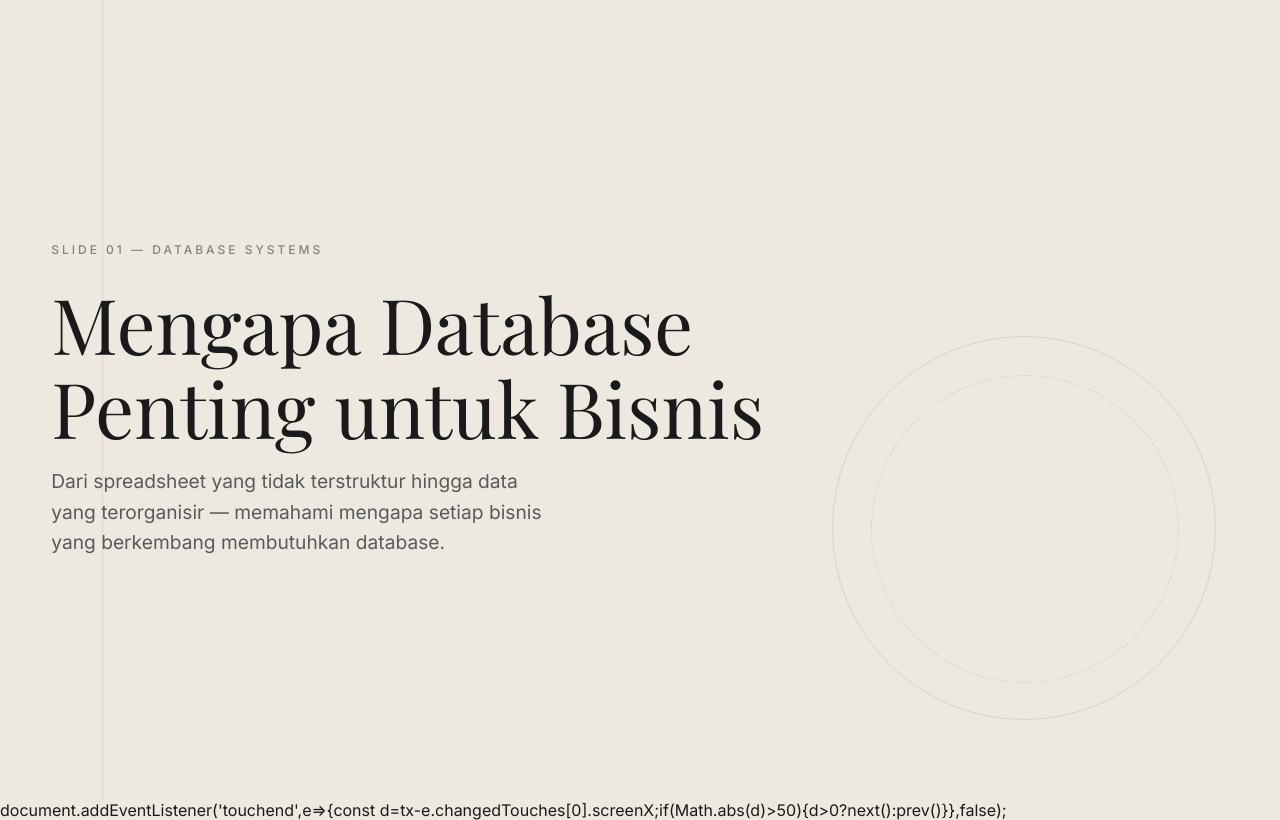
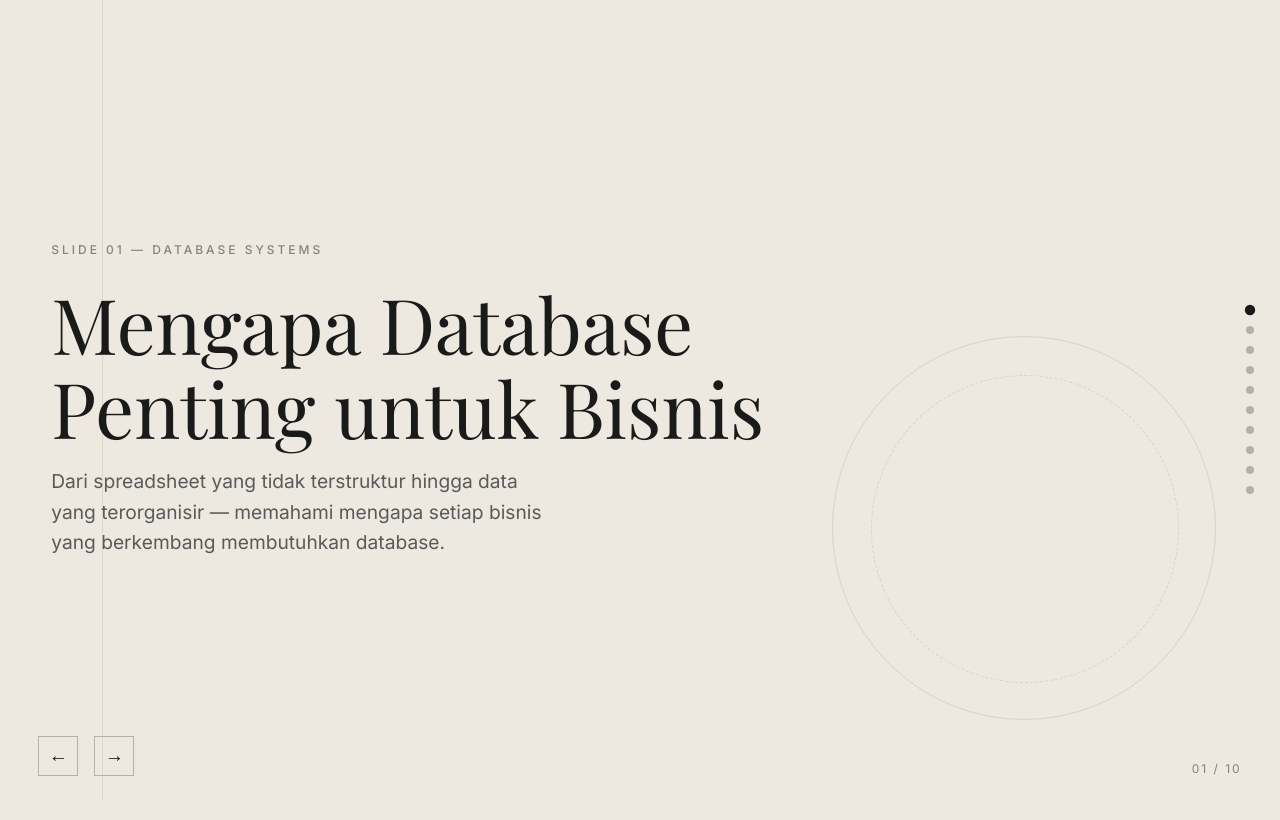
Before and after one commit to trixyncid/database-systems, a plain HTML site: page slides/01-why-databases-matter.html in a window 1280 px wide. Drawn offline with nearby package versions, Linux system fonts and the light colour scheme; a web font is replaced by a local one.

Commit message:
Fix: touchend listener inside script tag + nav elements in HTML
- Moved touchend event listener inside <script> tags
- Added nav-dots, nav-arrows, slide-counter divs to all slides
- Keyboard arrows, dot clicks, and touch swipe now work

```diff
--- a/slides/01-why-databases-matter.html
+++ b/slides/01-why-databases-matter.html
@@ -346,6 +346,11 @@ p,li{font-family:'Inter',sans-serif;font-size:clamp(.9rem,1.2vw,1.1rem);line-hei
     </div>
 </div>
 </div>
+
+<div class="nav-dots" id="navDots"></div>
+<div class="nav-arrows"><button class="nav-arrow" id="prevBtn">&#8592;</button><button class="nav-arrow" id="nextBtn">&#8594;</button></div>
+<div class="slide-counter"><span id="currentSlide">01</span> / <span id="totalSlides">10</span></div>
+
 <script>
 const slides=document.querySelectorAll('.slide'),totalSlides=slides.length,navDots=document.getElementById('navDots');
 for(let i=0;i<totalSlides;i++){const d=document.createElement('div');d.className='nav-dot'+(i===0?' active':'');d.dataset.slide=i;navDots.appendChild(d)}
@@ -358,7 +363,7 @@ document.getElementById('prevBtn').addEventListener('click',prev);
 dots.forEach(d=>d.addEventListener('click',()=>show(parseInt(d.dataset.slide))));
 document.addEventListener('keydown',e=>{if(e.key==='ArrowRight'||e.key===' '){e.preventDefault();next()}else if(e.key==='ArrowLeft'){e.preventDefault();prev()}});
 let tx=0;document.addEventListener('touchstart',e=>{tx=e.changedTouches[0].screenX},false);
+document.addEventListener('touchend',e=>{const d=tx-e.changedTouches[0].screenX;if(Math.abs(d)>50){d>0?next():prev()}},false);
 </script>
-document.addEventListener('touchend',e=>{const d=tx-e.changedTouches[0].screenX;if(Math.abs(d)>50){d>0?next():prev()}},false);
 
 </body></html>
```
Also changed, not shown: slides/02-database-systems-landscape.html (+6 -1 lines), slides/03-data-modeling-basics.html (+6 -1 lines).
